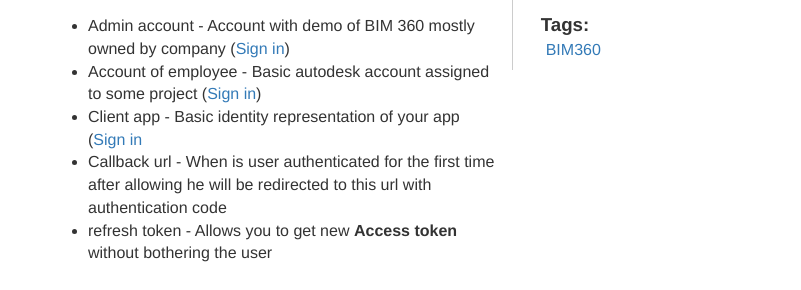
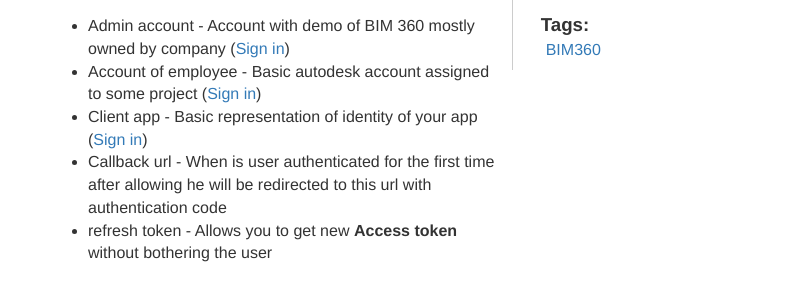
Before and after one commit to vdvorak/vitekdvorak.github.io, a Jekyll site: the page built from _posts/2021-04-03-bim360.md, in a window 1280 px wide. Shown: the part 324-614 px from the top of the page, without its empty margins (239-1040 px from the left). Built offline with Jekyll 4.4.1, drawn with Linux system fonts in a browser that asks for light colours; nearby versions of some CDN libraries.

Commit message:
Update 2021-04-03-bim360.md

```diff
--- a/_posts/2021-04-03-bim360.md
+++ b/_posts/2021-04-03-bim360.md
@@ -11,7 +11,7 @@ We decided to work with BIM based software from [Autodesk](https://www.autodesk.
 ## What is ?
  - Admin account - Account with demo of BIM 360 mostly owned by company ([Sign in](https://admin.b360.autodesk.com))
  - Account of employee - Basic autodesk account assigned to some project ([Sign in]((https://www.autodesk.com/)))
- - Client app - Basic identity representation of your app ([Sign in]((https://forge.autodesk.com/))
+ - Client app - Basic representation of identity of your app ([Sign in](https://forge.autodesk.com/))
  - Callback url - When is user authenticated for the first time after allowing he will be redirected to this url with authentication code
  - refresh token - Allows you to get new **Access token** without bothering the user
 
```
